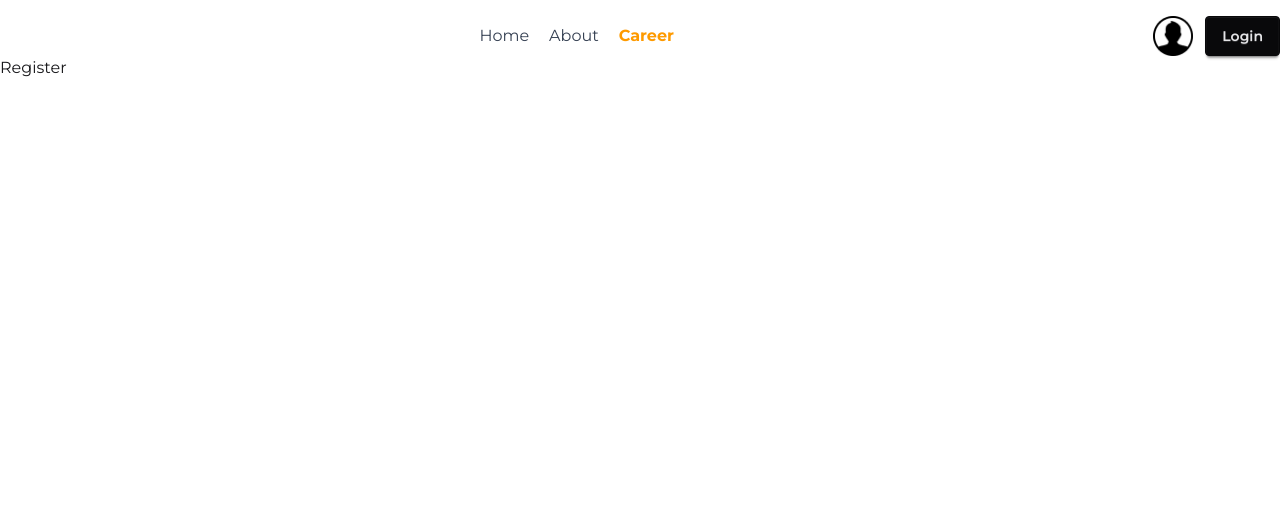
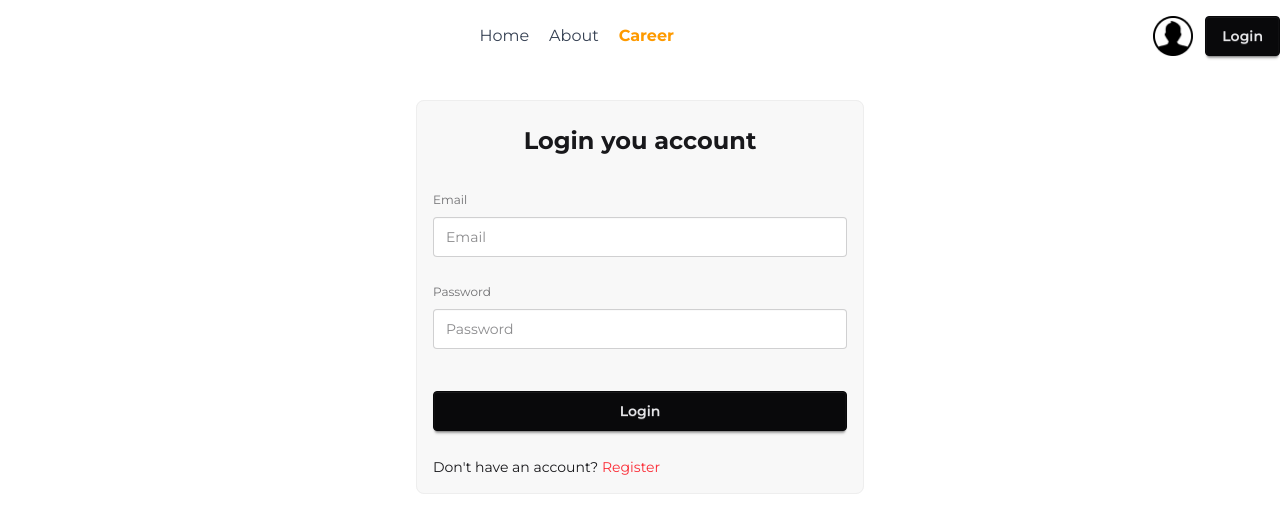
Before and after one commit to Badsha-Nishan/dragon-news-nextjs, a Next.js app: page /register in a window 1280 px wide. Shown: the top 532 px of the page. Built offline with nearby package versions, Linux system fonts and the light colour scheme.

Commit message:
added login page

```diff
--- a/package.json
+++ b/package.json
@@ -14,6 +14,7 @@
     "react": "19.2.4",
     "react-dom": "19.2.4",
     "react-fast-marquee": "^1.6.5",
+    "react-hook-form": "^7.74.0",
     "react-icons": "^5.6.0"
   },
   "devDependencies": {
--- a/src/app/(auth)/login/page.jsx
+++ b/src/app/(auth)/login/page.jsx
@@ -1,11 +1,63 @@
-import React from 'react';
+"use client";
+import Link from "next/link";
+import { useForm } from "react-hook-form";
 
 const LoginPage = () => {
-    return (
-        <div>
-            Login
-        </div>
-    );
+  const {
+    register,
+    handleSubmit,
+    formState: { errors },
+  } = useForm();
+
+  const handleLogin = (data) => {
+    console.log(data);
+  };
+
+  return (
+    <div className="flex justify-center items-center mt-6 py-5 flex-col">
+      <form onSubmit={handleSubmit(handleLogin)}>
+        <fieldset className="fieldset bg-base-200 border-base-300 rounded-box space-y-5 w-md border p-4">
+          <label className="fieldset-legend font-bold flex justify-center items-center text-2xl">
+            Login you account
+          </label>
+
+          <div>
+            <label className="label mb-2">Email</label>
+            <input
+              type="email"
+              {...register("email", { required: "Email is Required" })}
+              className="input w-full"
+              placeholder="Email"
+            />
+            {errors.email && (
+              <p className="text-red-500">{errors.email.message}</p>
+            )}
+          </div>
+
+          <div>
+            <label className="label mb-2">Password</label>
+            <input
+              type="password"
+              {...register("password", { required: "Password is Required" })}
+              className="input w-full"
+              placeholder="Password"
+            />
+            {errors.password && (
+              <p className="text-red-500">{errors.password.message}</p>
+            )}
+          </div>
+
+          <button className="btn btn-neutral mt-4">Login</button>
+          <p className=" text-sm">
+            Don't have an account?{" "}
+            <Link href={"/register"} className="text-red-500">
+              Register
+            </Link>
+          </p>
+        </fieldset>
+      </form>
+    </div>
+  );
 };
 
 export default LoginPage;
--- a/src/app/(auth)/register/page.jsx
+++ b/src/app/(auth)/register/page.jsx
@@ -1,11 +1,63 @@
-import React from 'react';
+"use client";
+import Link from "next/link";
+import { useForm } from "react-hook-form";
 
-const RegisterPage = () => {
-    return (
-        <div>
-            Register
-        </div>
-    );
+const LoginPage = () => {
+  const {
+    register,
+    handleSubmit,
+    formState: { errors },
+  } = useForm();
+
+  const handleLogin = (data) => {
+    console.log(data);
+  };
+
+  return (
+    <div className="flex justify-center items-center mt-6 py-5 flex-col">
+      <form onSubmit={handleSubmit(handleLogin)}>
+        <fieldset className="fieldset bg-base-200 border-base-300 rounded-box space-y-5 w-md border p-4">
+          <label className="fieldset-legend font-bold flex justify-center items-center text-2xl">
+            Login you account
+          </label>
+
+          <div>
+            <label className="label mb-2">Email</label>
+            <input
+              type="email"
+              {...register("email", { required: "Email is Required" })}
+              className="input w-full"
+              placeholder="Email"
+            />
+            {errors.email && (
+              <p className="text-red-500">{errors.email.message}</p>
+            )}
+          </div>
+
+          <div>
+            <label className="label mb-2">Password</label>
+            <input
+              type="password"
+              {...register("password", { required: "Password is Required" })}
+              className="input w-full"
+              placeholder="Password"
+            />
+            {errors.password && (
+              <p className="text-red-500">{errors.password.message}</p>
+            )}
+          </div>
+
+          <button className="btn btn-neutral mt-4">Login</button>
+          <p className=" text-sm">
+            Don't have an account?{" "}
+            <Link href={"/register"} className="text-red-500">
+              Register
+            </Link>
+          </p>
+        </fieldset>
+      </form>
+    </div>
+  );
 };
 
-export default RegisterPage;
+export default LoginPage;
```
Also changed, not shown: 1 other file (tests, documents, lock files or other folders).
